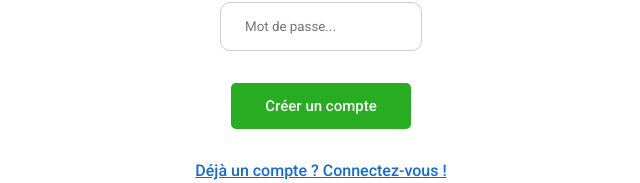
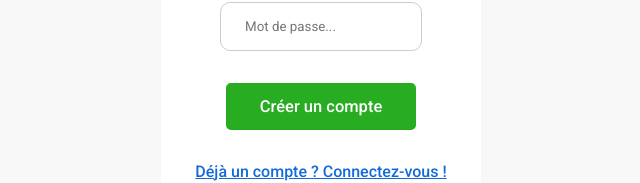
Before and after one commit to NzlThomas/toki-frontend, a React (Vite) app: page /register in a window 1280 px wide. Shown: the part 473-656 px from the top of the page, without its empty margins (319-959 px from the left). Built offline with nearby package versions, Linux system fonts and the light colour scheme.

Commit message:
responsive login and register forms

```diff
--- a/src/components/LoginForm/LoginForm.module.css
+++ b/src/components/LoginForm/LoginForm.module.css
@@ -78,3 +78,13 @@ a {
 a:hover {
   text-decoration: none;
 }
+
+@media (min-width: 1200px) {
+  .loginContainer {
+    width: 25%;
+  }
+
+  .loginButton {
+    font-size: 16.5px;
+  }
+}
--- a/src/components/RegisterForm/RegisterForm.module.css
+++ b/src/components/RegisterForm/RegisterForm.module.css
@@ -80,3 +80,13 @@ a {
 a:hover {
   text-decoration: none;
 }
+
+@media (min-width: 1200px) {
+  .registerContainer {
+    width: 25%;
+  }
+
+  .registerButton {
+    font-size: 16.5px;
+  }
+}
```
